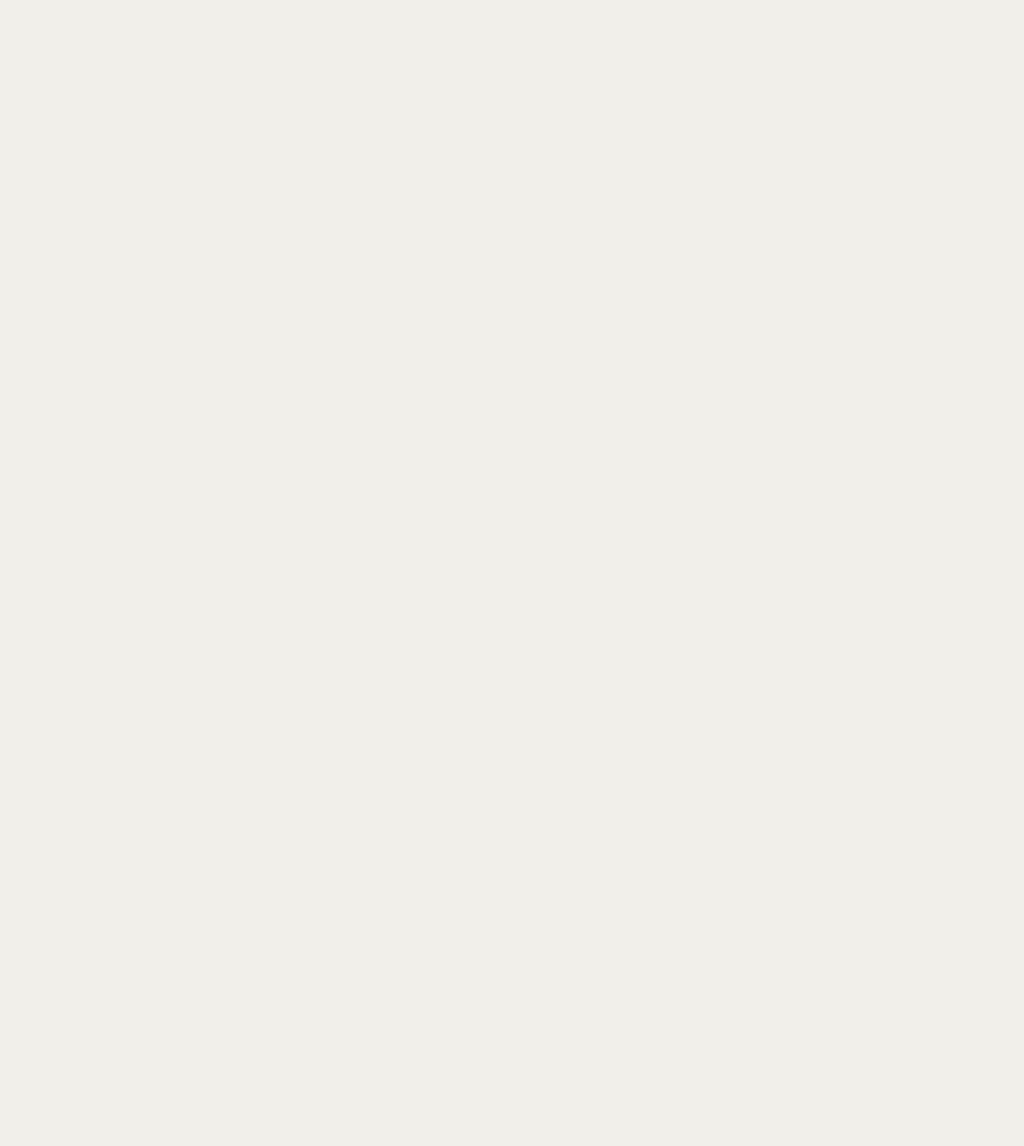
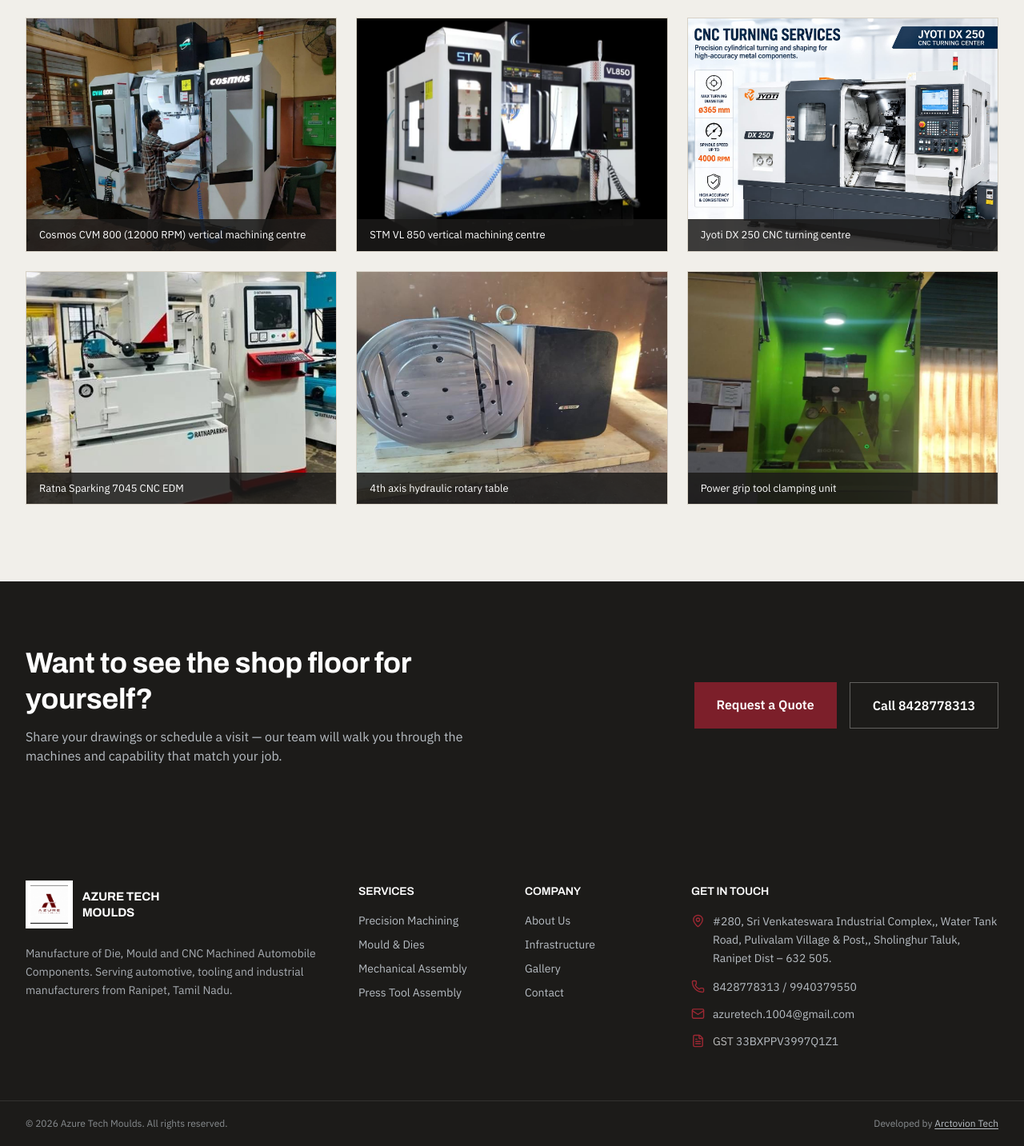
Before and after one commit to Sivaramakrishnan0110/Azure-Tech-Moulds, a React (Vite) app: page /gallery in a window 1280 px wide. Shown: the part 1320-2753 px from the top of the page at 80% size. Before the commit the page ends 1124 px from the top, so only its background shows below. Built offline with nearby package versions, Linux system fonts and the light colour scheme.

Commit message:
issues fixed - shiva

```diff
--- a/src/components/Footer.jsx
+++ b/src/components/Footer.jsx
@@ -1,6 +1,6 @@
 import { Link } from "react-router-dom";
-import { Phone, Mail, MapPin } from "lucide-react";
-import Logo from "./Logo";
+import { Phone, Mail, MapPin, FileText } from "lucide-react";
+import logo from "../assets/brand/logo.jpg";
 import { company } from "../data/company";
 import { services } from "../data/services";
 
@@ -8,74 +8,123 @@
   const year = new Date().getFullYear();
   return (
     <footer className="bg-graphite text-metal">
-      <div className="mx-auto max-w-7xl px-5 sm:px-8 py-14 grid grid-cols-1 sm:grid-cols-2 lg:grid-cols-4 gap-10">
-        <div>
-          <div className="flex items-center gap-3 mb-4">
-            <Logo alt="Azure Tech Moulds logo" className="h-16 w-20 shrink-0" />
-            <span className="font-display font-bold text-white tracking-tight">
-              AZURE TECH MOULDS
+      <div className="mx-auto max-w-7xl px-5 sm:px-8 py-14 sm:py-16">
+        <div className="grid grid-cols-1 sm:grid-cols-2 lg:grid-cols-12 gap-10 lg:gap-8">
+          <div className="sm:col-span-2 lg:col-span-4">
+            <Link to="/" className="inline-flex items-center gap-3 mb-5 group">
+              <span className="bg-white p-1.5 shrink-0">
+                <img
+                  src={logo}
+                  alt="Azure Tech Moulds logo"
+                  className="h-12 w-auto max-w-[4.5rem] object-contain object-center"
+                  draggable={false}
+                />
               </span>
-          </div>
-          <p className="text-sm leading-relaxed text-metal/90">
+              <span className="font-display font-bold text-white text-[15px] tracking-tight leading-snug group-hover:text-maroon-bright transition-colors">
+                AZURE TECH
+                <br />
+                MOULDS
+              </span>
+            </Link>
+            <p className="text-sm leading-relaxed text-metal/90 max-w-sm">
               {company.description}. Serving automotive, tooling and industrial
               manufacturers from Ranipet, Tamil Nadu.
             </p>
           </div>
 
-        <div>
+          <div className="lg:col-span-2 lg:pt-1">
             <h3 className="text-white text-sm font-semibold uppercase tracking-wide mb-4">
               Services
             </h3>
             <ul className="flex flex-col gap-2.5 text-sm">
               {services.map((s) => (
                 <li key={s.id}>
-                <Link to={`/services/${s.slug}`} className="hover:text-white transition-colors">
-                  {s.navLabel}
+                  <Link
+                    to={`/services/${s.slug}`}
+                    className="hover:text-white transition-colors"
+                  >
+                    {s.shortName || s.navLabel}
                   </Link>
                 </li>
               ))}
             </ul>
           </div>
 
-        <div>
+          <div className="lg:col-span-2 lg:pt-1">
             <h3 className="text-white text-sm font-semibold uppercase tracking-wide mb-4">
               Company
             </h3>
             <ul className="flex flex-col gap-2.5 text-sm">
-            <li><Link to="/about" className="hover:text-white transition-colors">About Us</Link></li>
-            <li><Link to="/infrastructure" className="hover:text-white transition-colors">Infrastructure</Link></li>
-            <li><Link to="/gallery" className="hover:text-white transition-colors">Gallery</Link></li>
-            <li><Link to="/contact" className="hover:text-white transition-colors">Contact</Link></li>
+              <li>
+                <Link to="/about" className="hover:text-white transition-colors">
+                  About Us
+                </Link>
+              </li>
+              <li>
+                <Link to="/infrastructure" className="hover:text-white transition-colors">
+                  Infrastructure
+                </Link>
+              </li>
+              <li>
+                <Link to="/gallery" className="hover:text-white transition-colors">
+                  Gallery
+                </Link>
+              </li>
+              <li>
+                <Link to="/contact" className="hover:text-white transition-colors">
+                  Contact
+                </Link>
+              </li>
             </ul>
           </div>
 
-        <div>
+          <div className="lg:col-span-4 lg:pt-1">
             <h3 className="text-white text-sm font-semibold uppercase tracking-wide mb-4">
               Get In Touch
             </h3>
-          <ul className="flex flex-col gap-3 text-sm">
-            <li className="flex gap-2.5">
+            <ul className="flex flex-col gap-3.5 text-sm">
+              <li className="flex gap-2.5 items-start">
                 <MapPin size={17} className="shrink-0 mt-0.5 text-maroon-bright" />
-              <span>{company.addressLines.join(" ")}</span>
+                <span className="leading-relaxed">{company.addressLines.join(", ")}</span>
               </li>
-            <li className="flex gap-2.5">
+              <li className="flex gap-2.5 items-center">
                 <Phone size={17} className="shrink-0 text-maroon-bright" />
                 <span>{company.phones.join(" / ")}</span>
               </li>
-            <li className="flex gap-2.5">
+              <li className="flex gap-2.5 items-center">
                 <Mail size={17} className="shrink-0 text-maroon-bright" />
-              <a href={`mailto:${company.email}`} className="hover:text-white transition-colors">
+                <a
+                  href={`mailto:${company.email}`}
+                  className="hover:text-white transition-colors break-all"
+                >
                   {company.email}
                 </a>
+              </li>
+              <li className="flex gap-2.5 items-center">
+                <FileText size={17} className="shrink-0 text-maroon-bright" />
+                <span>
+                  <span className="text-white/70">GST</span> {company.gst}
+                </span>
               </li>
             </ul>
           </div>
         </div>
+      </div>
 
       <div className="border-t border-white/10">
-        <div className="mx-auto max-w-7xl px-5 sm:px-8 py-5 flex flex-col sm:flex-row gap-2 items-center justify-between text-xs text-metal/70">
+        <div className="mx-auto max-w-7xl px-5 sm:px-8 py-5 flex flex-col sm:flex-row gap-2 items-center sm:items-center justify-between text-xs text-metal/70 text-center sm:text-left">
           <p>© {year} Azure Tech Moulds. All rights reserved.</p>
-          <p>GST {company.gst}</p>
+          <p>
+            Developed by{" "}
+            <a
+              href="https://arctovion.com"
+              target="_blank"
+              rel="noopener noreferrer"
+              className="text-metal hover:text-white transition-colors underline underline-offset-2"
+            >
+              Arctovion Tech
+            </a>
+          </p>
         </div>
       </div>
     </footer>
--- a/src/components/Lightbox.jsx
+++ b/src/components/Lightbox.jsx
@@ -2,22 +2,30 @@
 import { X, ChevronLeft, ChevronRight } from "lucide-react";
 
 export default function Lightbox({ items, index, onClose, onNav }) {
+  const open = index !== null;
+
   useEffect(() => {
+    if (!open) return undefined;
+
     const handler = (e) => {
       if (e.key === "Escape") onClose();
       if (e.key === "ArrowRight") onNav(1);
       if (e.key === "ArrowLeft") onNav(-1);
     };
+
     window.addEventListener("keydown", handler);
+    const prevOverflow = document.body.style.overflow;
     document.body.style.overflow = "hidden";
+
     return () => {
       window.removeEventListener("keydown", handler);
-      document.body.style.overflow = "";
+      document.body.style.overflow = prevOverflow;
     };
-  }, [onClose, onNav]);
+  }, [open, onClose, onNav]);
 
-  if (index === null) return null;
+  if (!open) return null;
   const item = items[index];
+  if (!item) return null;
 
   return (
     <div
--- a/src/data/gallery.js
+++ b/src/data/gallery.js
@@ -15,7 +15,6 @@
 
 import fourthAxis1 from "../assets/equipment/4th-axis-1.jpg";
 import powerGrip from "../assets/equipment/power-grip-unit.jpg";
-import laserEngraving from "../assets/equipment/laser-engraving.jpg";
 
 export const galleryCategories = [
   {
@@ -43,7 +42,6 @@
       { image: ratna, caption: "Ratna Sparking 7045 CNC EDM" },
       { image: fourthAxis1, caption: "4th axis hydraulic rotary table" },
       { image: powerGrip, caption: "Power grip tool clamping unit" },
-      { image: laserEngraving, caption: "Meera laser engraving machine" },
     ],
   },
 ];
--- a/src/pages/Contact.jsx
+++ b/src/pages/Contact.jsx
@@ -78,8 +78,8 @@
 function InfoRow({ icon: Icon, label, children }) {
   return (
     <div className="flex gap-4">
-      <div className="h-11 w-11 shrink-0 flex items-center justify-center bg-graphite text-white">
-        <Icon size={19} />
+      <div className="h-11 w-11 shrink-0 flex items-center justify-center border border-maroon/25 bg-maroon/10 text-maroon">
+        <Icon size={19} strokeWidth={2} className="text-maroon" />
       </div>
       <div>
         <p className="text-xs font-semibold uppercase tracking-wide text-steel">{label}</p>
--- a/src/pages/Gallery.jsx
+++ b/src/pages/Gallery.jsx
@@ -2,6 +2,7 @@
 import SEO from "../components/SEO";
 import SectionTitle from "../components/SectionTitle";
 import Lightbox from "../components/Lightbox";
+import CTA from "../components/CTA";
 import { galleryCategories } from "../data/gallery";
 
 export default function Gallery() {
@@ -64,18 +65,16 @@
         </div>
       </section>
 
-      <section className="pb-20 sm:pb-28">
+      <section className="pb-16 sm:pb-24">
         <div className="mx-auto max-w-7xl px-5 sm:px-8">
-          <div className="overflow-x-auto pb-3">
-            <div className="flex min-w-max gap-5 snap-x snap-mandatory">
+          <div className="grid grid-cols-1 sm:grid-cols-2 lg:grid-cols-3 gap-5 sm:gap-6">
             {visibleItems.map((item) => (
               <button
                 key={item.image}
                 onClick={() => openAt(item)}
-                  className="group relative overflow-hidden border border-steel-line text-left snap-start shrink-0"
-                  style={{ width: "min(82vw, 320px)" }}
+                className="group relative overflow-hidden border border-steel-line text-left w-full"
               >
-                  <div className="image-frame h-64">
+                <div className="image-frame aspect-[4/3]">
                   <img
                     src={item.image}
                     alt={item.caption}
@@ -90,7 +89,6 @@
             ))}
           </div>
         </div>
-        </div>
       </section>
 
       <Lightbox
@@ -98,6 +96,11 @@
         index={lightboxIndex}
         onClose={() => setLightboxIndex(null)}
         onNav={navigate}
+      />
+
+      <CTA
+        title="Want to see the shop floor for yourself?"
+        description="Share your drawings or schedule a visit — our team will walk you through the machines and capability that match your job."
       />
     </>
   );
--- a/src/pages/Home.jsx
+++ b/src/pages/Home.jsx
@@ -53,40 +53,40 @@
 
       {/* Hero */}
       <section className="relative w-full overflow-hidden bg-graphite">
-        <div className="relative w-full overflow-hidden">
+        <div className="relative min-h-[560px] sm:min-h-[480px] lg:min-h-[560px]">
           <img
             src={homeHero}
             alt="Precision CNC metal machining on a lathe"
-            className="block w-full h-auto max-w-none"
+            className="absolute inset-0 h-full w-full object-cover object-[68%_center] sm:object-center"
             decoding="async"
             fetchPriority="high"
           />
-          <div className="absolute inset-0 bg-gradient-to-b from-graphite/75 via-graphite/45 to-graphite/80" />
-          <div className="absolute inset-0 bg-gradient-to-r from-graphite/85 sm:from-graphite/75 via-graphite/30 to-transparent" />
+          <div className="absolute inset-0 bg-gradient-to-b from-graphite/80 via-graphite/55 to-graphite/90 sm:from-graphite/70 sm:via-graphite/40 sm:to-graphite/75" />
+          <div className="absolute inset-0 bg-gradient-to-r from-graphite/90 via-graphite/55 to-graphite/20 sm:from-graphite/80 sm:via-graphite/35 sm:to-transparent" />
 
-          <div className="absolute inset-0 mx-auto flex max-w-7xl items-start px-5 pt-10 sm:px-8 sm:pt-14 lg:pt-16">
+          <div className="relative z-10 mx-auto flex min-h-[560px] sm:min-h-[480px] lg:min-h-[560px] max-w-7xl items-end px-5 pb-12 pt-28 sm:px-8 sm:pb-16 sm:pt-20 lg:pb-20">
             <div className="max-w-xl text-white">
-              <p className="text-sm font-semibold tracking-wide text-maroon-bright uppercase mb-4">
+              <p className="text-[11px] sm:text-sm font-semibold tracking-wide text-maroon-bright uppercase mb-3 sm:mb-4">
                 Die &middot; Mould &middot; CNC Machined Components
               </p>
-              <h1 className="font-display font-bold text-4xl sm:text-5xl lg:text-[3.4rem] leading-[1.06]">
+              <h1 className="font-display font-bold text-[1.85rem] leading-[1.12] sm:text-5xl lg:text-[3.4rem] sm:leading-[1.06]">
                 Precision tooling, built to run on the production floor.
               </h1>
-              <p className="mt-5 text-metal text-base sm:text-lg leading-relaxed max-w-lg">
+              <p className="mt-4 sm:mt-5 text-metal text-[14.5px] sm:text-lg leading-relaxed max-w-lg">
                 Azure Tech Moulds machines dies, moulds and CNC components for
                 automotive and industrial manufacturers from Ranipet, Tamil
                 Nadu &mdash; from raw drawing to inspected, ready-to-run tooling.
               </p>
-              <div className="mt-8 flex flex-wrap gap-4">
+              <div className="mt-7 sm:mt-8 flex flex-col sm:flex-row flex-wrap gap-3 sm:gap-4">
                 <Link
                   to="/contact"
-                  className="bg-maroon hover:bg-maroon-bright transition-colors text-white font-semibold px-7 py-4"
+                  className="bg-maroon hover:bg-maroon-bright transition-colors text-white font-semibold px-6 py-3.5 sm:px-7 sm:py-4 text-center"
                 >
                   Request a Quote
                 </Link>
                 <Link
                   to="/services"
-                  className="border border-white/40 hover:border-white transition-colors text-white font-semibold px-7 py-4"
+                  className="border border-white/40 hover:border-white transition-colors text-white font-semibold px-6 py-3.5 sm:px-7 sm:py-4 text-center"
                 >
                   Explore Services
                 </Link>
```
Also changed, not shown: src/components/Logo.jsx (line endings or trailing spaces). Lines whose indentation alone changed are shown as unchanged.
